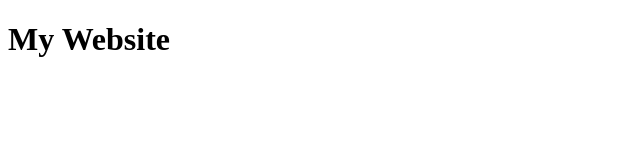
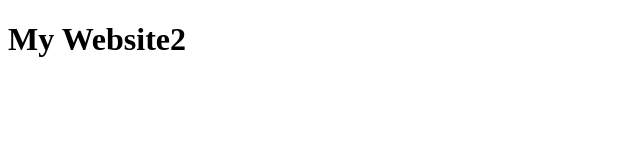
Before and after one commit to Snowfalldays/Snowfalldays.github.io, a plain HTML site: page index.html in a window 1280 px wide. Shown: the full height of the page, 0-640 px from the left. Drawn offline with Linux system fonts and the light colour scheme.

Commit message:
initialcommit

```diff
--- a/index.html
+++ b/index.html
@@ -6,6 +6,6 @@
     <title>TheDane's Network</title>
 </head>
 <body>
-    <h1>My Website</h1>
+    <h1>My Website2</h1>
 </body>
 </html>
```
Also changed, not shown: 1 other file.
